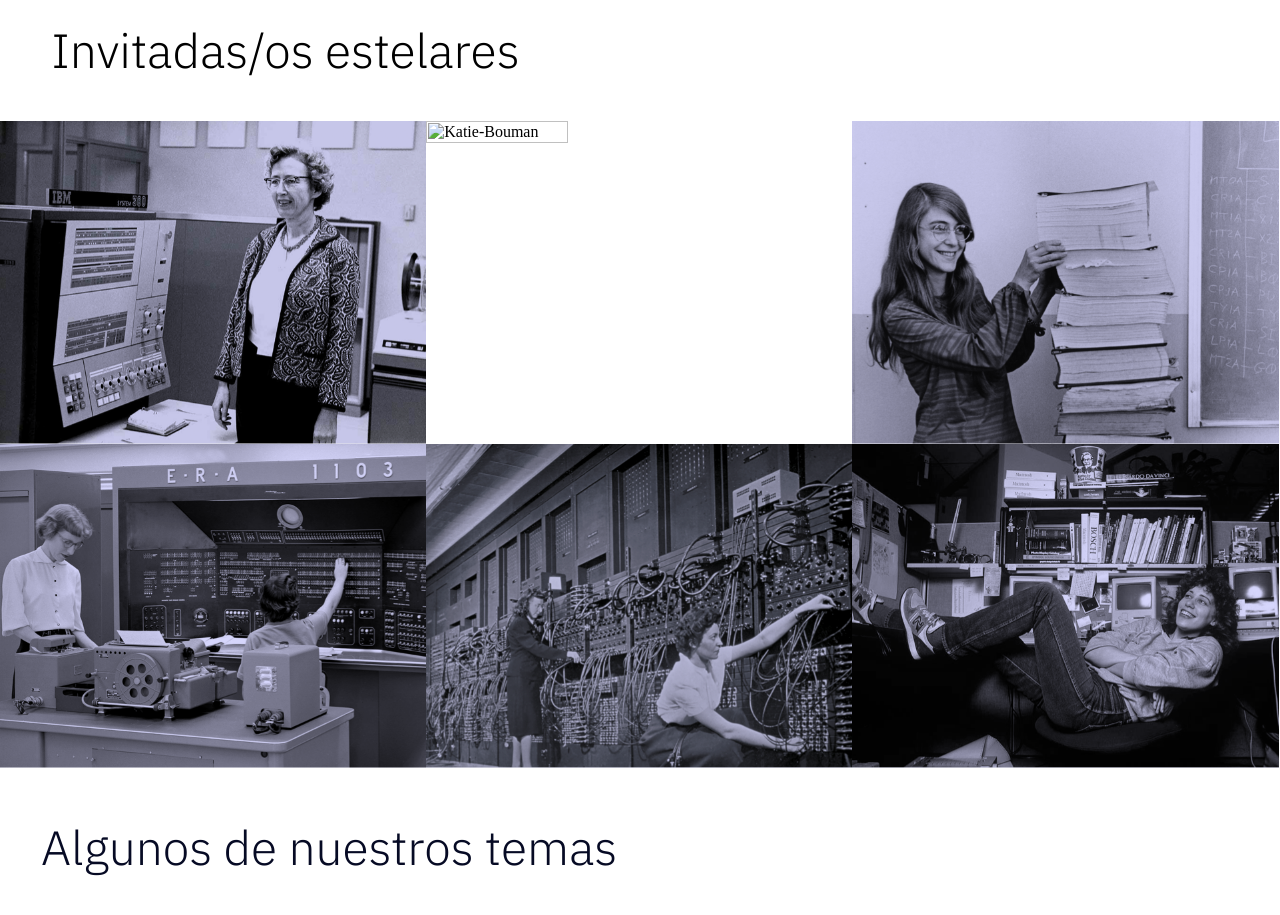
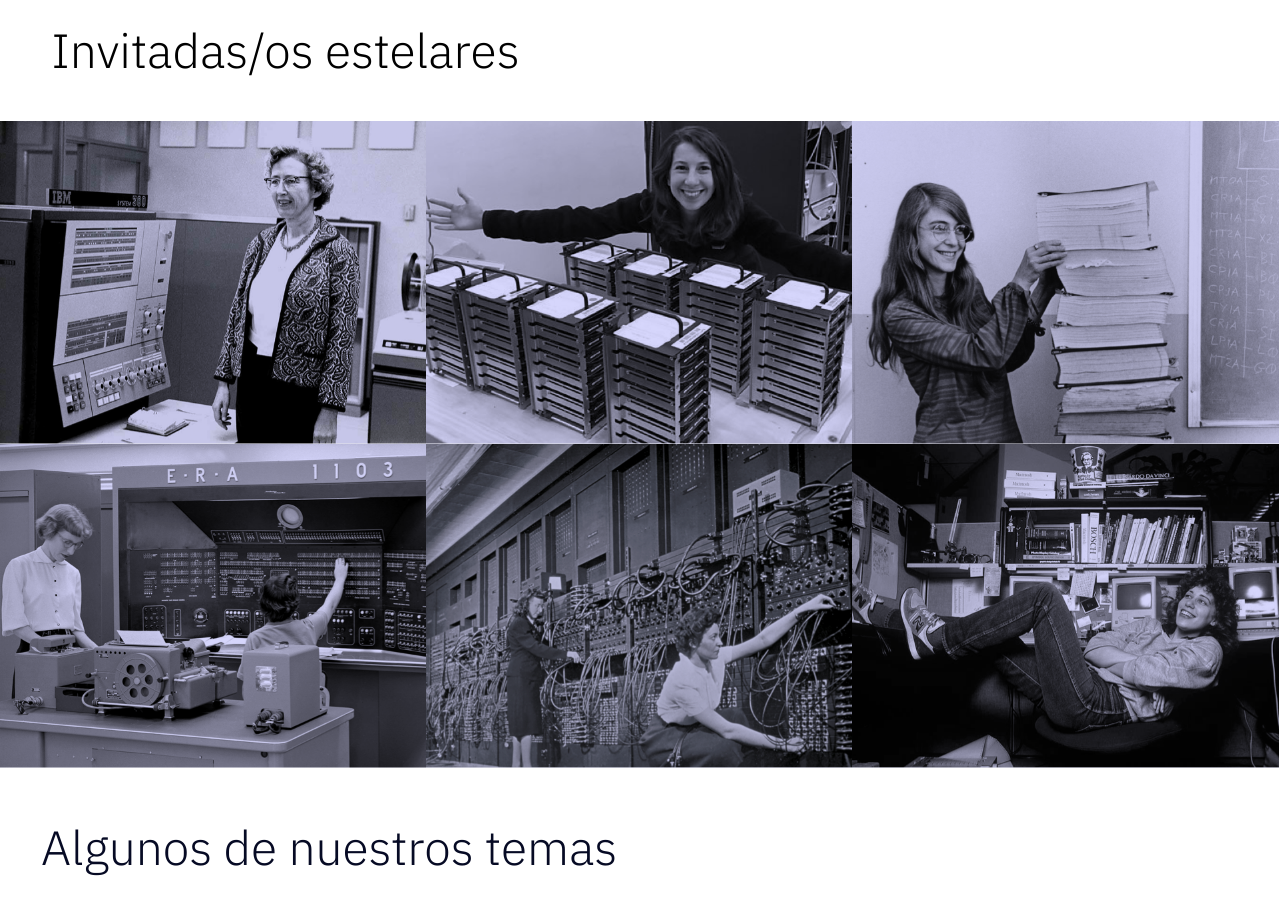
Before and after one commit to BTriana777/Podcast, a plain HTML site: page index.html in a window 1280 px wide. Shown: the part 1800-2715 px from the top of the page. Drawn offline with Linux system fonts and the light colour scheme; the site is published under a folder, as on GitHub Pages, so addresses that start at the root find nothing.

Commit message:
Update index.html

```diff
--- a/index.html
+++ b/index.html
@@ -61,7 +61,7 @@
         <h2>Invitadas/os estelares</h2>
         <div  class="contenedorfotos">
             <img src="./PodcastChannel/landingUI_desktop_mobile_kit/assets/grace-hopper.png" alt="grace-hopper">
-            <img src="/PodcastChannel/landingUI_desktop_mobile_kit/assets/Katie-Bouman.png" alt="Katie-Bouman">
+            <img src="./PodcastChannel/landingUI_desktop_mobile_kit/assets/Katie-Bouman.png" alt="Katie-Bouman">
             <img src="./PodcastChannel/landingUI_desktop_mobile_kit/assets/Margaret_Hamilton.png" alt="Margaret_Hamilton">
             <img src="./PodcastChannel/landingUI_desktop_mobile_kit/assets/An E.R.A.Univac 1103 computer in the 1950s.png" alt="An E.R.A.Univac 1103 computer in the 1950s">
             <img src="./PodcastChannel/landingUI_desktop_mobile_kit/assets/Computer operators with an Eniac — the world’s first programmable general-purpose computer.png" alt="Computer operators with an Eniac — the world’s first programmable general-purpose computer">
```
